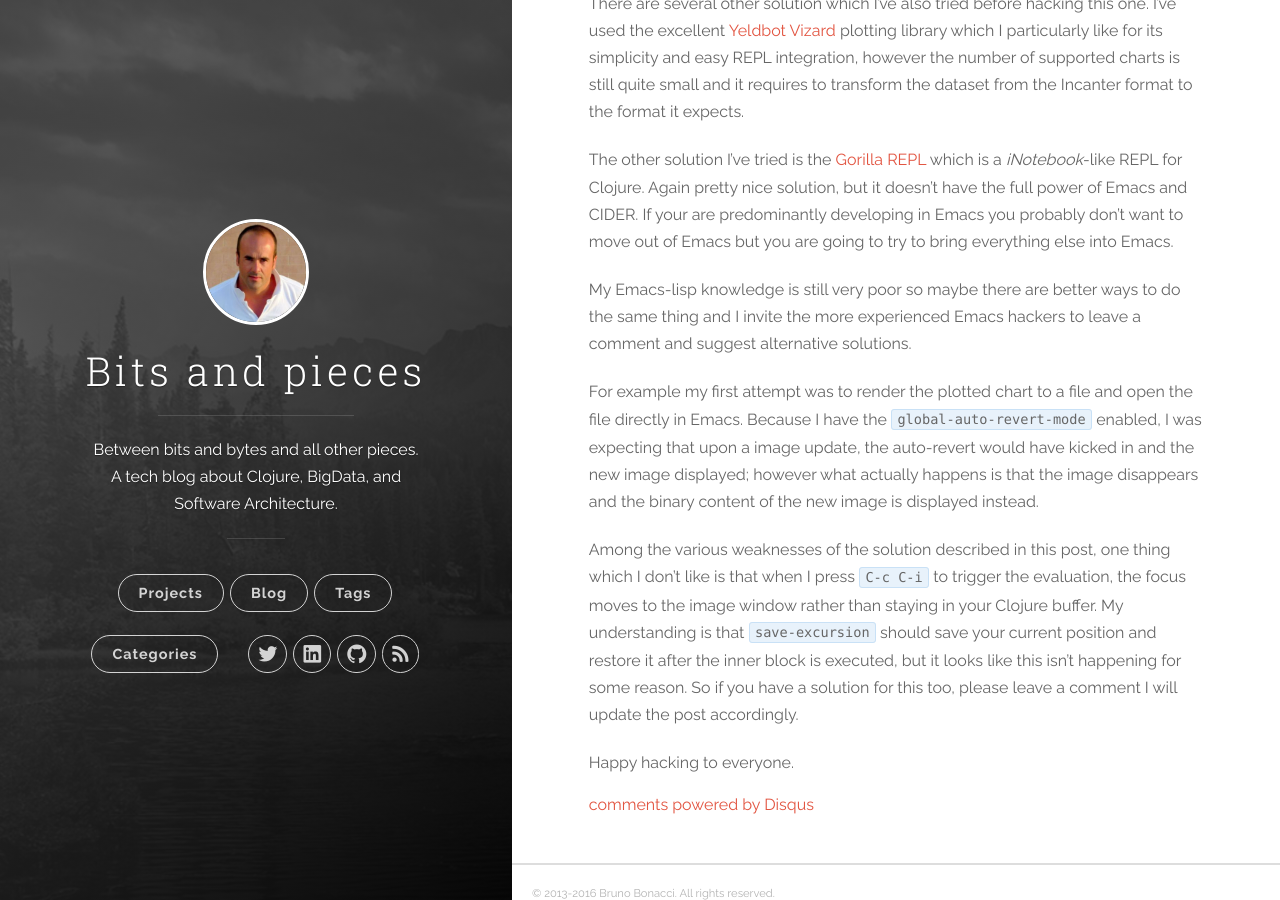
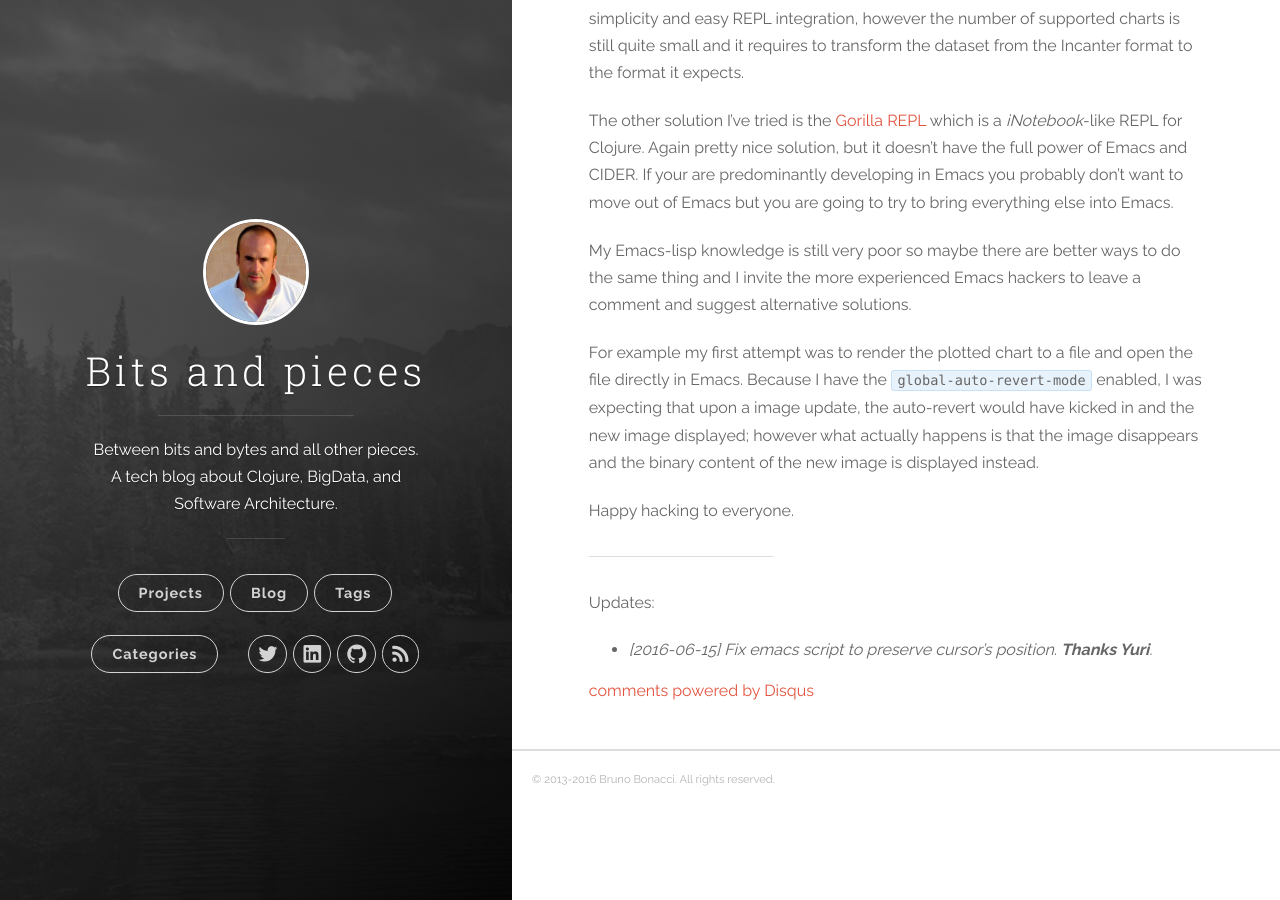
Before and after one commit to BrunoBonacci/brunobonacci.github.io, a Jekyll site: the page built from _posts/2016-03-18-emacs-incanter-hack.markdown, in a window 1280 px wide and 900 px high, scrolled down 4721 px. Built offline with Jekyll 4.4.1, drawn with Linux system fonts in a browser that asks for light colours; nearby versions of some CDN libraries; comment, search, counter and statistics services are not loaded; some of the changed text lies outside the part shown.

Commit message:
update emacs-incanter hack with feedback from comments

````diff
--- a/_posts/2016-03-18-emacs-incanter-hack.markdown
+++ b/_posts/2016-03-18-emacs-incanter-hack.markdown
@@ -133,32 +133,31 @@
   "Use `BUFFER-NAME' to display the image in `FILE-NAME'.
   Checks weather `BUFFER-NAME' already exists, and if not create
   as needed."
-  (save-excursion
-    (switch-to-buffer-other-window buffer-name)
-    (iimage-mode t)
-    (read-only-mode -1)
-    (kill-region (point-min) (point-max))
-    ;; unless we clear the cache, the same cached image will
-    ;; always get re-displayed.
-    (clear-image-cache nil)
-    (insert-image (create-image file-name))
-    (read-only-mode t)))
-
+  (switch-to-buffer-other-window buffer-name)
+  (iimage-mode t)
+  (read-only-mode -1)
+  (kill-region (point-min) (point-max))
+  ;; unless we clear the cache, the same cached image will
+  ;; always get re-displayed.
+  (clear-image-cache nil)
+  (insert-image (create-image file-name))
+  (read-only-mode t))
 
 (defun incanter-eval-and-display-chart ()
   "Evaluate the expression preceding point
    and display the chart into a popup buffer"
   (interactive)
-  (save-excursion
+  (let ((old-buf (current-buffer)))
     (condition-case nil
-        (delete-file incanter-temp-chart-file)
-      (error nil))
+                    (delete-file incanter-temp-chart-file)
+                    (error nil))
     (cider-eval-last-sexp)
     (sleep-for 0 incanter-wait-time)
-    (incanter-display-image-inline "*incanter-chart*" incanter-temp-chart-file)))
+    (incanter-display-image-inline "*incanter-chart*" incanter-temp-chart-file)
+    (switch-to-buffer-other-window old-buf)))
 
 (define-key cider-mode-map
-  (kbd "C-c C-i") #'incanter-eval-and-display-chart)
+    (kbd "C-c C-i") #'incanter-eval-and-display-chart)
 ```
 
 Here it's where the magic happens. Evaluate this buffer with `C-c C-b`
@@ -207,13 +206,10 @@
 displayed; however what actually happens is that the image disappears
 and the binary content of the new image is displayed instead.
 
-Among the various weaknesses of the solution described in this post,
-one thing which I don't like is that when I press `C-c C-i` to trigger
-the evaluation, the focus moves to the image window rather than
-staying in your Clojure buffer. My understanding is that
-`save-excursion` should save your current position and restore it
-after the inner block is executed, but it looks like this isn't
-happening for some reason. So if you have a solution for this too,
-please leave a comment I will update the post accordingly.
+Happy hacking to everyone.
 
-Happy hacking to everyone.
+---
+
+Updates:
+
+  - _[2016-06-15] Fix emacs script to preserve cursor's position. **Thanks Yuri**._
````
